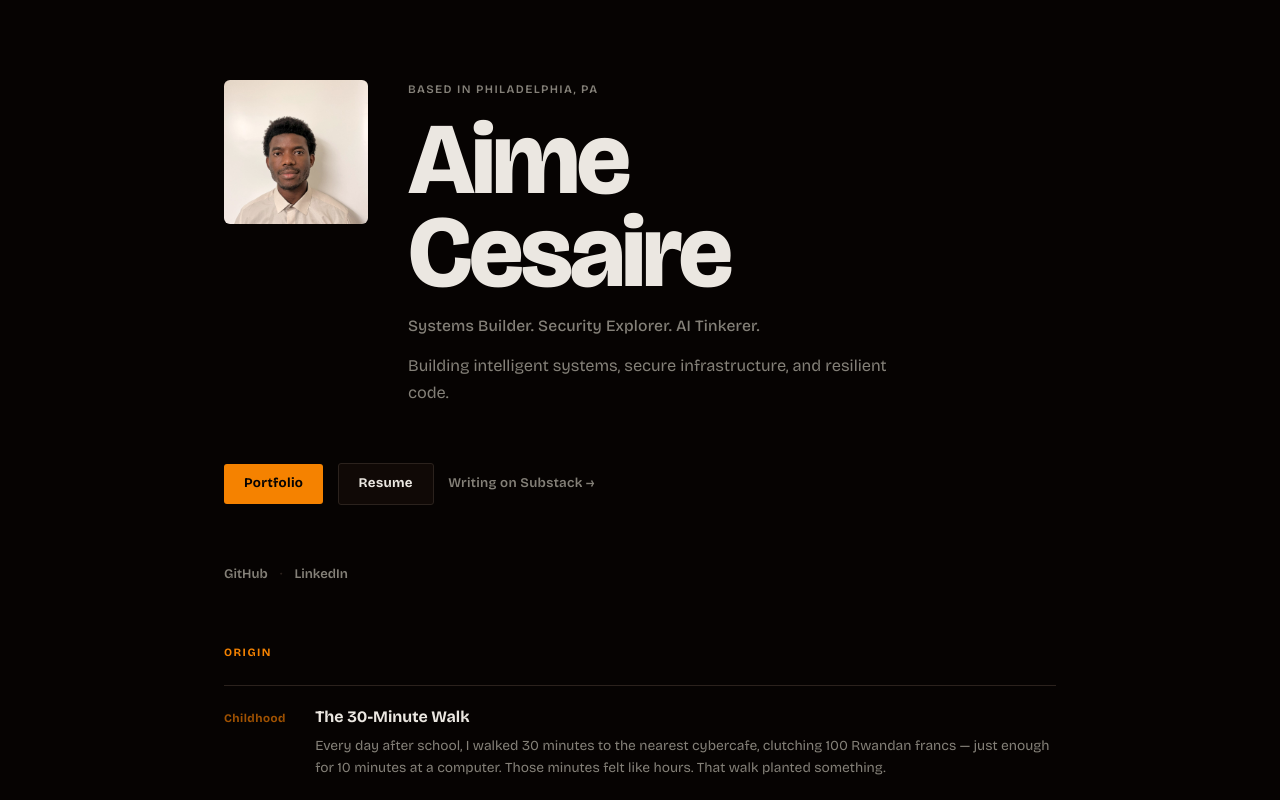
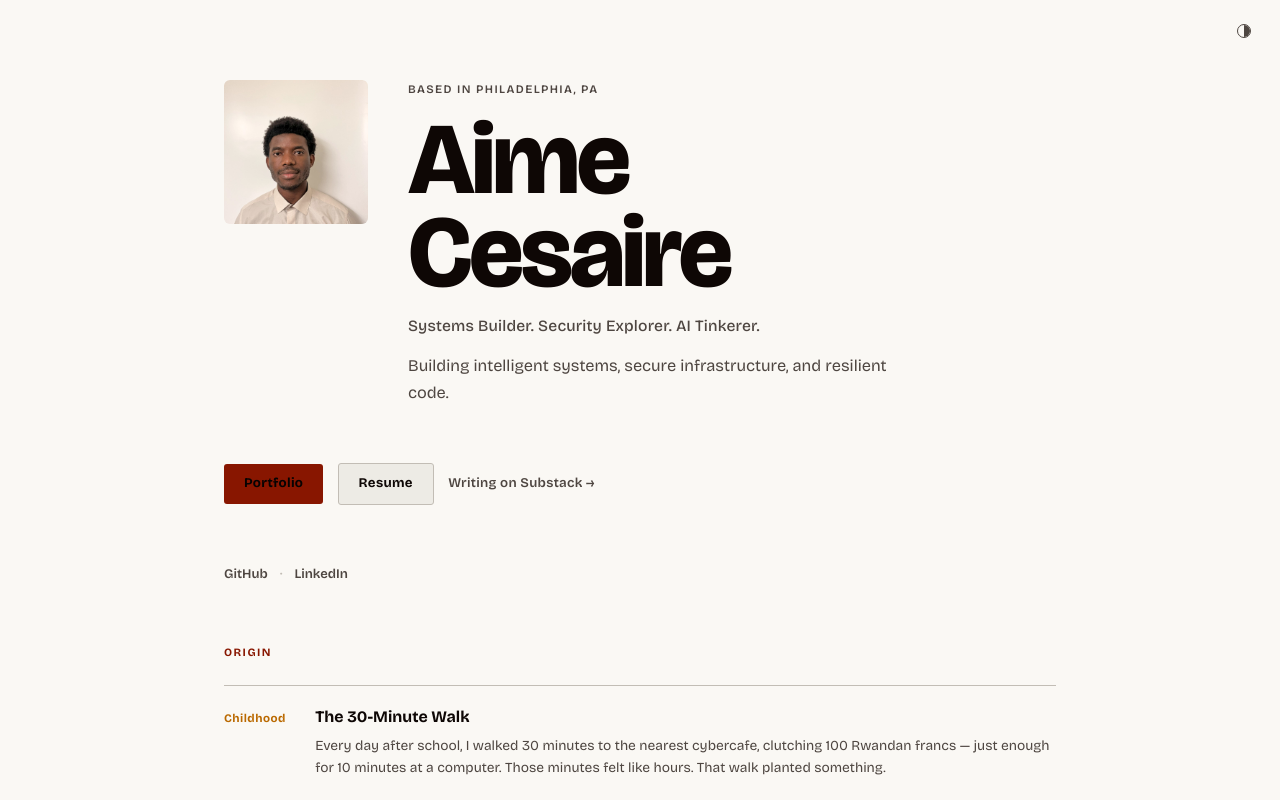
Before and after one commit to AimeCesaireM/aimecesairem.github.io, a React (Vite) app: page / in a window 1280 px wide. Shown: the top 800 px of the page. Built offline with nearby package versions, Linux system fonts and the light colour scheme.

Commit message:
Add light/dark mode toggle with system preference detection
Half-circle CSS icon toggle, OKLCH light mode tokens, anti-FOUC script, smooth transition on switch, prefers-color-scheme for first visit.

```diff
--- a/index.html
+++ b/index.html
@@ -11,6 +11,16 @@
     <link rel="preconnect" href="https://fonts.googleapis.com" />
     <link rel="preconnect" href="https://fonts.gstatic.com" crossorigin />
     <link href="https://fonts.googleapis.com/css2?family=Bricolage+Grotesque:opsz,wght@12..96,200..800&display=swap" rel="stylesheet" />
+    <script>
+      (function () {
+        try {
+          var s = localStorage.getItem('theme');
+          var t = (s === 'light' || s === 'dark') ? s
+            : (window.matchMedia('(prefers-color-scheme: light)').matches ? 'light' : 'dark');
+          document.documentElement.setAttribute('data-theme', t);
+        } catch (e) {}
+      })();
+    </script>
   </head>
   <body>
     <div id="root"></div>
--- a/src/App.jsx
+++ b/src/App.jsx
@@ -5,6 +5,7 @@
 
 import { motion } from "framer-motion"
 import cesaireImage from "../cesaire.jpg"
+import useTheme from "./hooks/useTheme"
 
 const backstory = [
   {
@@ -57,8 +58,19 @@ const item = {
 }
 
 const App = () => {
+  const { theme, toggle } = useTheme()
+
   return (
     <div className="landing-shell">
+      <button
+        className="theme-toggle landing-theme-toggle"
+        onClick={toggle}
+        aria-label={`Switch to ${theme === "dark" ? "light" : "dark"} mode`}
+        title={`Switch to ${theme === "dark" ? "light" : "dark"} mode`}
+      >
+        <span className="theme-toggle__icon" aria-hidden="true" />
+      </button>
+
       <motion.div
         variants={container}
         initial="hidden"
--- /dev/null
+++ b/src/hooks/useTheme.js
@@ -0,0 +1,36 @@
+import { useEffect, useRef, useState } from "react"
+
+const getInitialTheme = () => {
+  if (typeof window === "undefined") return "dark"
+  const saved = localStorage.getItem("theme")
+  if (saved === "light" || saved === "dark") return saved
+  return window.matchMedia("(prefers-color-scheme: light)").matches ? "light" : "dark"
+}
+
+const useTheme = () => {
+  const [theme, setTheme] = useState(getInitialTheme)
+  const mounted = useRef(false)
+
+  useEffect(() => {
+    const root = document.documentElement
+    if (mounted.current) {
+      root.classList.add("theme-transitioning")
+      const timer = setTimeout(() => root.classList.remove("theme-transitioning"), 320)
+      return () => clearTimeout(timer)
+    }
+    root.setAttribute("data-theme", theme)
+    localStorage.setItem("theme", theme)
+    mounted.current = true
+  }, [theme])
+
+  useEffect(() => {
+    document.documentElement.setAttribute("data-theme", theme)
+    localStorage.setItem("theme", theme)
+  }, [theme])
+
+  const toggle = () => setTheme((t) => (t === "dark" ? "light" : "dark"))
+
+  return { theme, toggle }
+}
+
+export default useTheme
--- a/src/index.css
+++ b/src/index.css
@@ -13,6 +13,18 @@
   --accent:         oklch(72% 0.190 62);
   --accent-dim:     oklch(52% 0.140 62);
   --font:           'Bricolage Grotesque', system-ui, sans-serif;
+}
+
+/* ─── Light mode ─────────────────────────────────────────────────── */
+[data-theme="light"] {
+  --bg:             oklch(98% 0.006 85);
+  --surface:        oklch(94% 0.008 85);
+  --surface-raised: oklch(88% 0.010 80);
+  --border:         oklch(80% 0.012 78);
+  --text:           oklch(14% 0.015 50);
+  --text-muted:     oklch(40% 0.014 55);
+  --accent:         oklch(40% 0.190 62);
+  --accent-dim:     oklch(60% 0.140 62);
 }
 
 /* ─── Reset ───────────────────────────────────────────────────────── */
@@ -254,9 +266,78 @@ a { color: inherit; text-decoration: none; transition: color 160ms ease; }
   .backstory__entry { grid-template-columns: 3.8rem 1fr; gap: 0.9rem; }
 }
 
+/* ─── Theme toggle ────────────────────────────────────────────────── */
+.theme-toggle {
+  background: none;
+  border: none;
+  margin: 0;
+  padding: 0.3rem;
+  cursor: pointer;
+  color: var(--text-muted);
+  display: flex;
+  align-items: center;
+  justify-content: center;
+  border-radius: 50%;
+  transition: color 140ms ease;
+  flex-shrink: 0;
+  line-height: 0;
+}
+
+.theme-toggle:hover { color: var(--accent); }
+
+.theme-toggle__icon {
+  display: block;
+  width: 0.88rem;
+  height: 0.88rem;
+  border-radius: 50%;
+  border: 1.5px solid currentColor;
+  position: relative;
+  overflow: hidden;
+}
+
+.theme-toggle__icon::before {
+  content: '';
+  position: absolute;
+  top: 0;
+  left: 0;
+  width: 50%;
+  height: 100%;
+  background: currentColor;
+  transition: left 260ms cubic-bezier(0.22, 1, 0.36, 1);
+}
+
+[data-theme="light"] .theme-toggle__icon::before { left: 50%; }
+
+/* Toggle fixed position for landing page */
+.landing-theme-toggle {
+  position: fixed;
+  top: 1.2rem;
+  right: 1.5rem;
+  z-index: 30;
+}
+
+/* ─── Smooth mode transition ──────────────────────────────────────── */
+html.theme-transitioning *,
+html.theme-transitioning *::before,
+html.theme-transitioning *::after {
+  transition:
+    background-color 280ms cubic-bezier(0.22, 1, 0.36, 1),
+    color            280ms cubic-bezier(0.22, 1, 0.36, 1),
+    border-color     280ms cubic-bezier(0.22, 1, 0.36, 1) !important;
+}
+
+html.theme-transitioning .theme-toggle__icon::before {
+  transition: left 260ms cubic-bezier(0.22, 1, 0.36, 1) !important;
+}
+
 @media (prefers-reduced-motion: reduce) {
   *, *::before, *::after {
     animation-duration: 0.01ms !important;
     transition-duration: 0.01ms !important;
   }
+  html.theme-transitioning *,
+  html.theme-transitioning *::before,
+  html.theme-transitioning *::after {
+    transition: none !important;
+  }
 }
```
